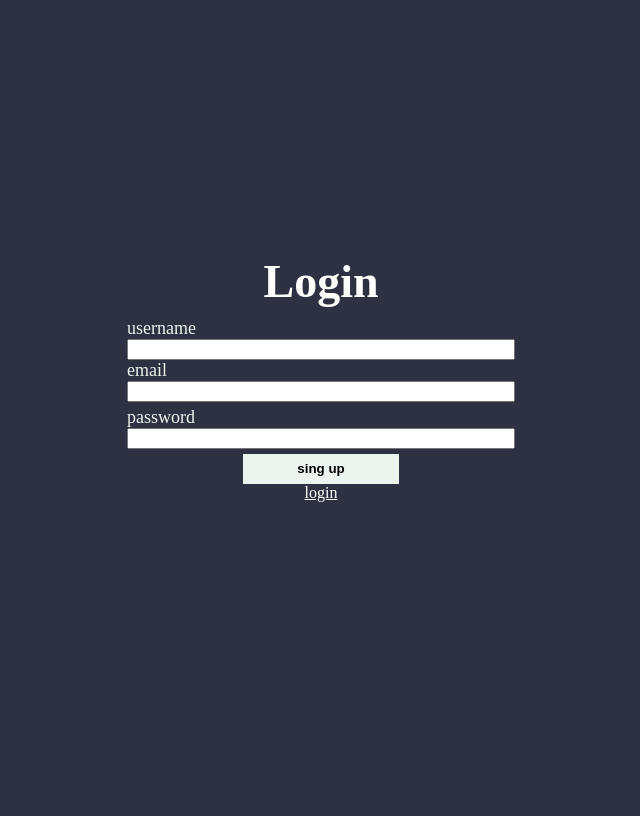
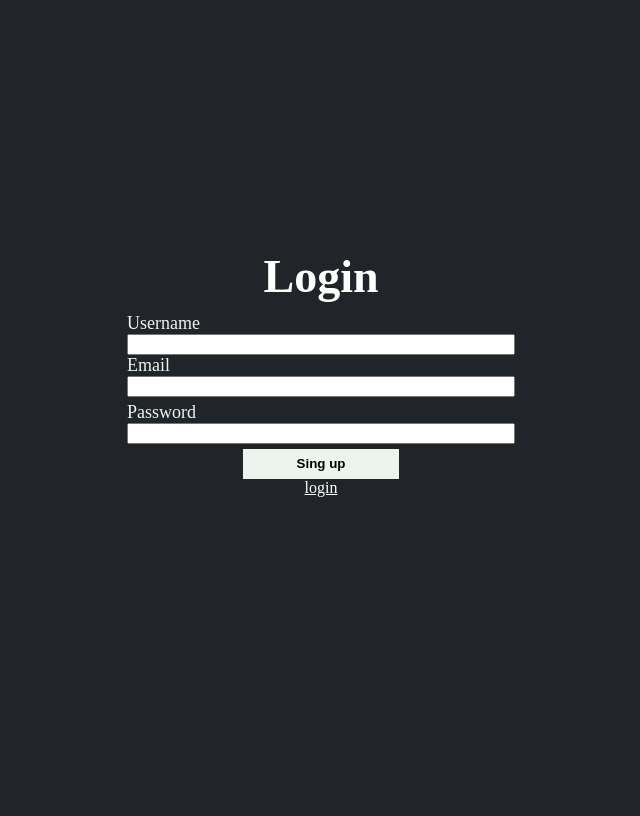
Before and after one commit to urban-mandal/todoApp, a Flask app: page /singup in a window 1280 px wide. Shown: the whole page, without its empty margins (327-967 px from the left). Run offline with Flask 3, Linux system fonts and the light colour scheme.

Commit message:
homepage design 0.1

```diff
--- a/main.py
+++ b/main.py
@@ -48,7 +48,7 @@ def singup():
 @app.route("/homepage")
 def homepage():
     if 'username' in session:
-        return render_template("home.html")
+        return render_template("home.html", username=session['username'])
     else:
         return redirect(url_for('login'))
 
--- a/static/login.css
+++ b/static/login.css
@@ -5,7 +5,7 @@ body {
   height: 100vh;
   justify-content: center;
   align-items: center;
-  background-color: #2d3142;
+  background-color: #212529;
 }
 
 .loginDiv {
@@ -17,7 +17,7 @@ body {
   border-radius: 40px;
   width: 35%;
   height: 20%;
-  margin-bottom: 60px;
+  margin-bottom: 70px;
 }
 
 .h1Login {
--- a/templates/login.html
+++ b/templates/login.html
@@ -12,11 +12,11 @@
     <div class="loginDiv">
       <h1 class="h1Login">Login</h1>
       <form action="/login" method="post" id="Login">
-        <label for="email" class="label">email</label>
+        <label for="email" class="label">Email</label>
         <input type="text" name="email" id="email" />
-        <label for="password" class="label">password</label>
+        <label for="password" class="label">Password</label>
         <input type="password" name="password" id="password" />
-        <button type="submit" id="buttonLogin">login</button>
+        <button type="submit" id="buttonLogin">Login</button>
       </form>
       <a href="/singup" id="singUp">singup</a>
     </div>
--- a/templates/singup.html
+++ b/templates/singup.html
@@ -12,13 +12,13 @@
     <div class="loginDiv">
       <h1 class="h1Login">Login</h1>
       <form action="/singup" method="post" id="Login">
-        <label for="username" class="label">username</label>
+        <label for="username" class="label">Username</label>
         <input type="text" name="username" id="username" />
-        <label for="email" class="label">email</label>
+        <label for="email" class="label">Email</label>
         <input type="text" name="email" id="email" />
-        <label for="password" class="label">password</label>
+        <label for="password" class="label">Password</label>
         <input type="password" name="password" id="password" />
-        <button type="submit" id="buttonLogin">sing up</button>
+        <button type="submit" id="buttonLogin">Sing up</button>
       </form>
       <a href="/login" id="singUp">login</a>
     </div>
```
Also changed, not shown: static/homepage.css (added, +28 -0 lines), static/homepage.js (added, +14 -0 lines), templates/home.html (+18 -1 lines).
